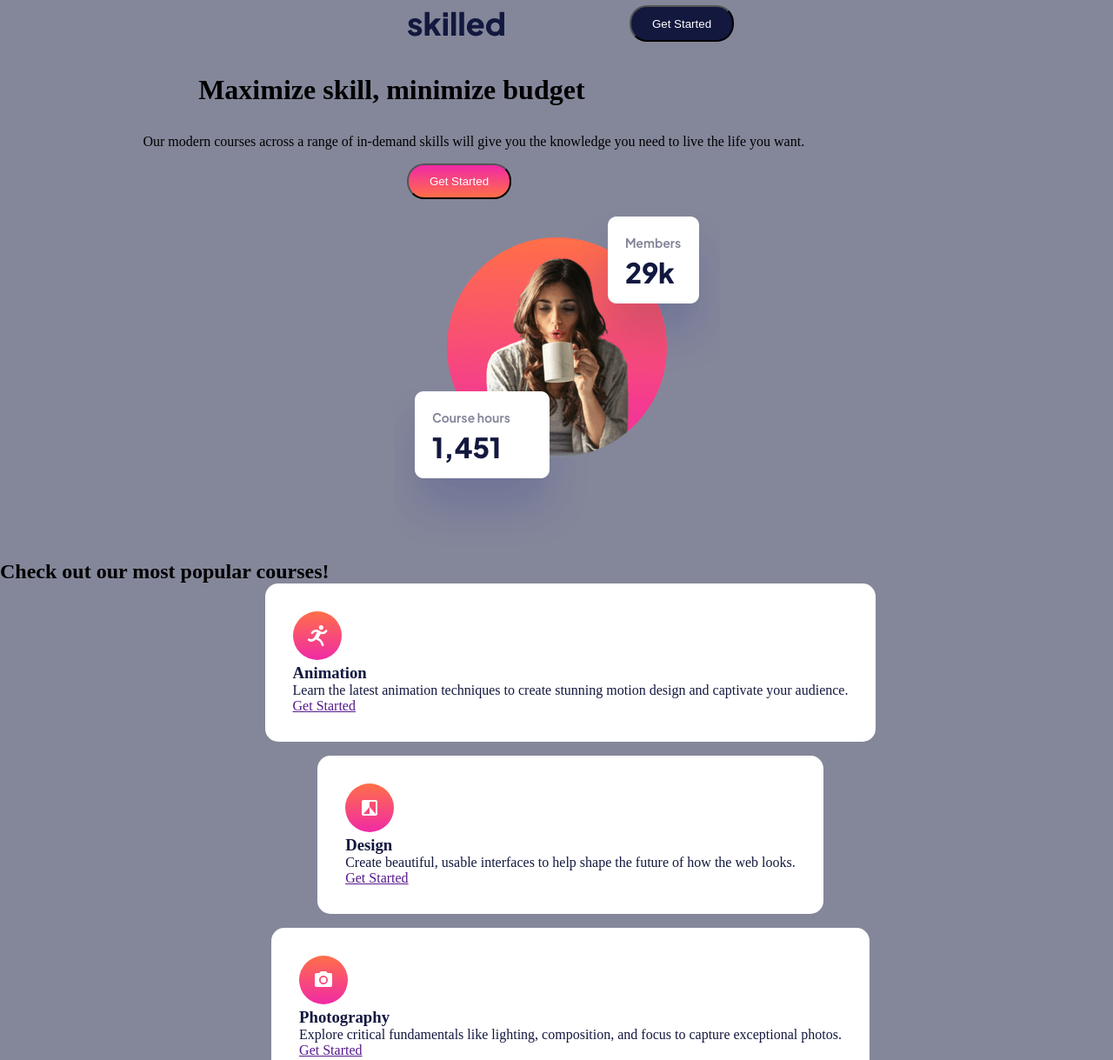
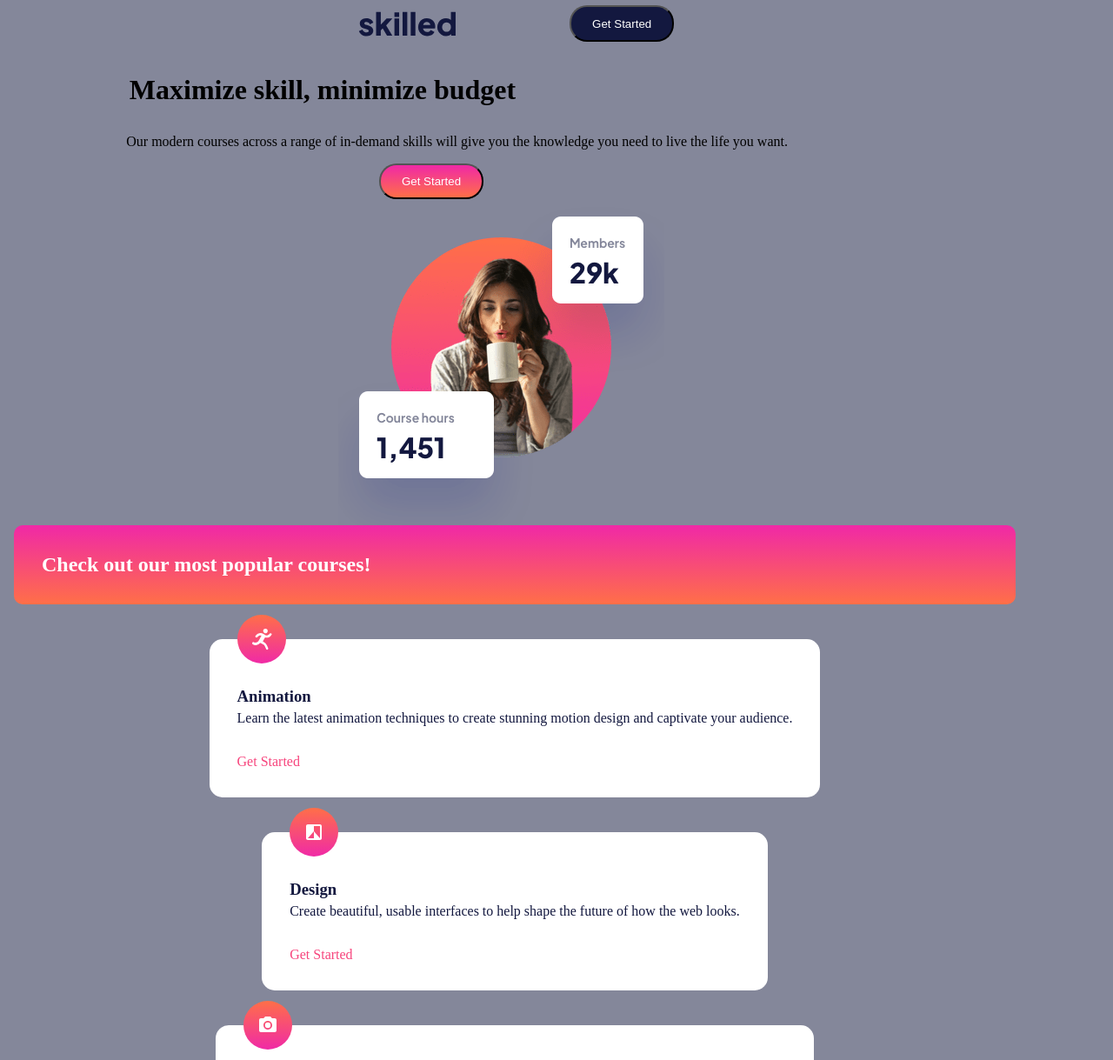
Before and after one commit to ShaunPour/Skilled-elearning-Landing-Page, a plain HTML site: page index.html in a window 1280 px wide. Shown: the top 1219 px of the page at 87% size. Drawn offline with Linux system fonts and the light colour scheme.

Commit message:
Update styles.css

```diff
--- a/css/styles.css
+++ b/css/styles.css
@@ -6,6 +6,7 @@
 
 body {
     background-color: hsl(232, 10%, 56%);
+    width: 90vw;
 }
 
 header {
@@ -30,7 +31,7 @@ header {
 }
 
 .title {
-    width: 65%;
+    width: 75%;
     margin-bottom: 2rem;
 }
 
@@ -40,12 +41,12 @@ header {
     padding: 0.7rem 1.5rem;
     border-radius: 20px;
     position: relative;
-    left: 5.5rem;
+    left: 5.2rem;
 }
 
 .heading img {
     position: relative;
-    right: 3.5rem;
+    right: 3rem;
 }
 
 .start-main {
@@ -55,7 +56,7 @@ header {
     border-radius: 20px;
     position: relative;
     margin-top: 1rem;
-    right: 7rem;
+    right: 5rem;
 }
 
 .tablet-img,.desktop-img {
@@ -69,14 +70,43 @@ header {
     flex-direction: column;
 }
 
+.course-title {
+    position: relative;
+    left: 1rem;
+    bottom: 2.5rem;
+    padding: 2rem 2rem;
+    color: hsl(0, 0%, 100%);
+    background-image: linear-gradient(hsl(322,87%,55%),hsl(13,100%,64%));
+    border-radius: 10px;
+}
+
 .card {
     background-color: hsl(0, 0%, 100%);
     color: hsl(233, 54%, 16%);
-    margin-bottom: 1rem;
+    margin-bottom: 2.5rem;
     padding: 2em;
     position: relative;
     left: 1em;
     border-radius: 15px;
+}
+
+.card h3, .card p {
+    position: relative;
+    bottom: 2em;
+}
+
+.card img {
+    position: relative;
+    bottom: 3.8rem;
+}
+
+.card a {
+    text-decoration: none;
+    color: hsl(341, 92%, 62%);
+}
+
+main {
+    padding-bottom: 4rem;
 }
 
 footer {
@@ -85,10 +115,17 @@ footer {
     justify-content: space-between;
     background-color: #13183F;
     width: 100vw;
-    height: auto;
+    padding: 2rem 0;
+}
+
+footer img {
+    margin-left: 1rem;
 }
 
 footer button {
     background-image: linear-gradient(hsl(237,100%,64%),hsl(322,87%,55%));
     color: #fff;
+    margin-right: 1rem;
+    padding: 1rem 2rem;
+    border-radius: 25px;
 }
```
